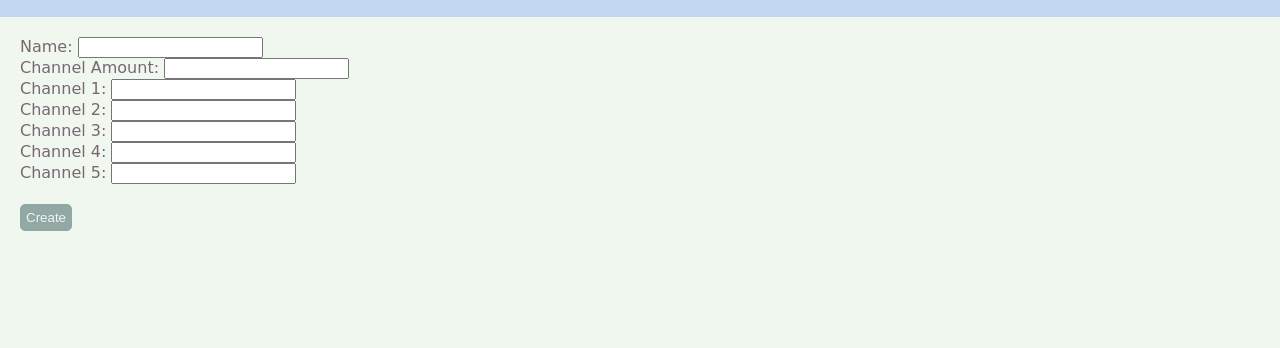
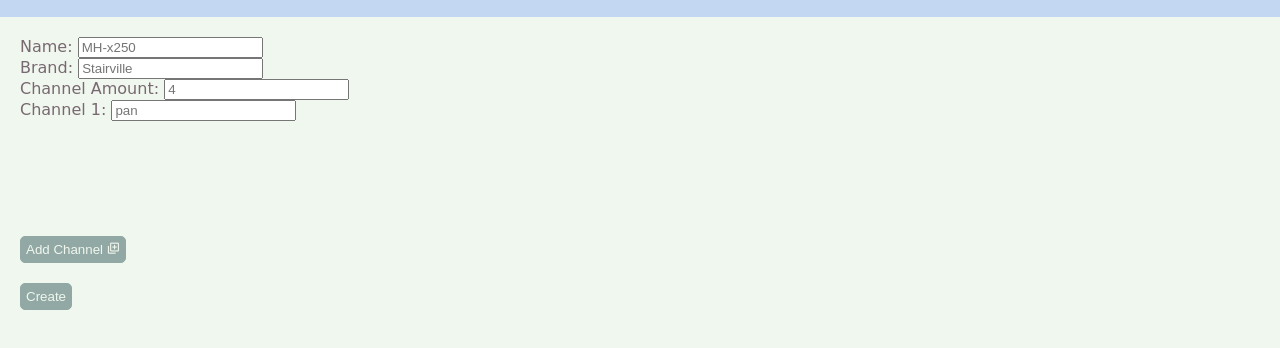
Before and after one commit to LUPLUV/dmx, a plain HTML site: page scan/new-scan/index.html in a window 1280 px wide. Shown: the part 74-422 px from the top of the page. Drawn offline with nearby package versions, Linux system fonts and the light colour scheme; a web font is replaced by a local one.

Commit message:
Added Custom Channel Amount

```diff
--- a/scan/new-scan/index.html
+++ b/scan/new-scan/index.html
@@ -13,37 +13,64 @@
         <a href="" class="logo">DMX Console</a>
         <a href="" class="logo-scan">Add Scan File</a>
         <ul>
-            <li><a href="">Home</a></li>
-            <li><a href="patch/">Patch</a></li>
-            <li><a href="config/">Config</a></li>
-            <li><a href="scan/">Scan</a></li>
+            <li><a href="../../">Home</a></li>
+            <li><a href="../../patch/">Patch</a></li>
+            <li><a href="../../config/">Config</a></li>
+            <li><a href="../../scan/">Scan</a></li>
         </ul>
     </header>
     <div class="main main-scan-add">
         <form action="create.html" class="new-scan-form">
             <label for="name">Name:</label>
-            <input type="text" id="name" name="name">
+            <input type="text" id="name" name="name" required placeholder="MH-x250">
+            <br>
+            <label for="brand">Brand:</label>
+            <input type="text" id="brand" name="brand" required placeholder="Stairville">
             <br>
             <label for="ch">Channel Amount:</label>
-            <input type="number" id="ch" name="ch">
+            <input type="number" id="ch" name="ch" required placeholder="4">
             <br>
             <label for="ch1">Channel 1:</label>
-            <input type="text" id="ch1" name="ch1">
+            <input type="text" id="ch1" name="ch1" required placeholder="pan">
             <br>
-            <label for="ch2">Channel 2:</label>
-            <input type="text" id="ch2" name="ch2">
+            <label for="ch2" class="ch2">Channel 2:</label>
+            <input type="text" id="ch2" name="ch2" class="ch2" placeholder="tilt">
             <br>
-            <label for="ch3">Channel 3:</label>
-            <input type="text" id="ch3" name="ch3">
+            <label for="ch3" class="ch3">Channel 3:</label>
+            <input type="text" id="ch3" name="ch3" class="ch3" placeholder="dimmer">
             <br>
-            <label for="ch4">Channel 4:</label>
-            <input type="text" id="ch4" name="ch4">
+            <label for="ch4" class="ch4">Channel 4:</label>
+            <input type="text" id="ch4" name="ch4" class="ch4" placeholder="red">
             <br>
-            <label for="ch5">Channel 5:</label>
-            <input type="text" id="ch5" name="ch5">
+            <label for="ch5" class="ch5">Channel 5:</label>
+            <input type="text" id="ch5" name="ch5" class="ch5" placeholder="green">
+            <br>
+            <label for="ch6" class="ch6">Channel 6:</label>
+            <input type="text" id="ch6" name="ch6" class="ch6" placeholder="blue">
+            <br>
+            <button type="button" class="new-scan-form-create-btn" onclick="addChannel();">Add Channel <i class='bx bx-add-to-queue'></i></button>
             <br>
             <button type="submit" class="new-scan-form-create-btn">Create</button>
         </form>
     </div>
+    <script>
+        function addChannel(){
+            var className;
+            for (var i = 2; i < 40; i++){
+                var elements = document.getElementsByClassName('ch' + i);
+                var requiredElement = elements[0];
+                if(!requiredElement.style.getPropertyValue("display").includes("inline-block")){
+                    className = "ch" + i;
+                    break;
+                }
+            }
+            var elems = document.getElementsByClassName(className),
+                size = elems.length;
+            for (var i = 0; i < size; i++) {
+                var ch = elems[i];
+                ch.style.display = "inline-block";
+            }
+        }
+    </script>
 </body>
 </html>
--- a/style.css
+++ b/style.css
@@ -71,3 +71,6 @@ header ul li a{
     cursor: pointer;
     background-color: #776871;
 }
+.ch2, .ch3, .ch4, .ch5, .ch6{
+    display: none;
+}
```
Also changed, not shown: scan/index.html (+4 -4 lines).
